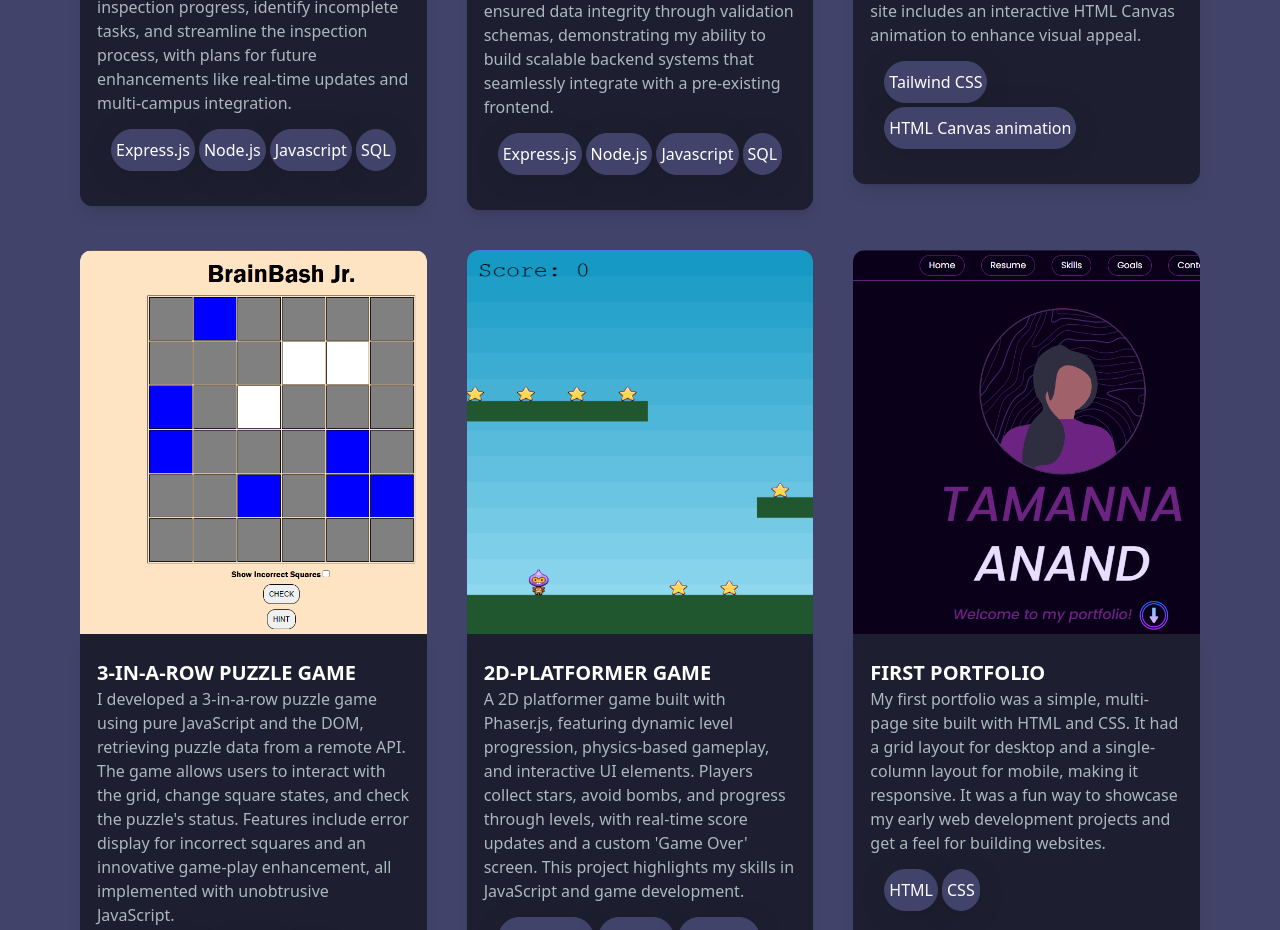
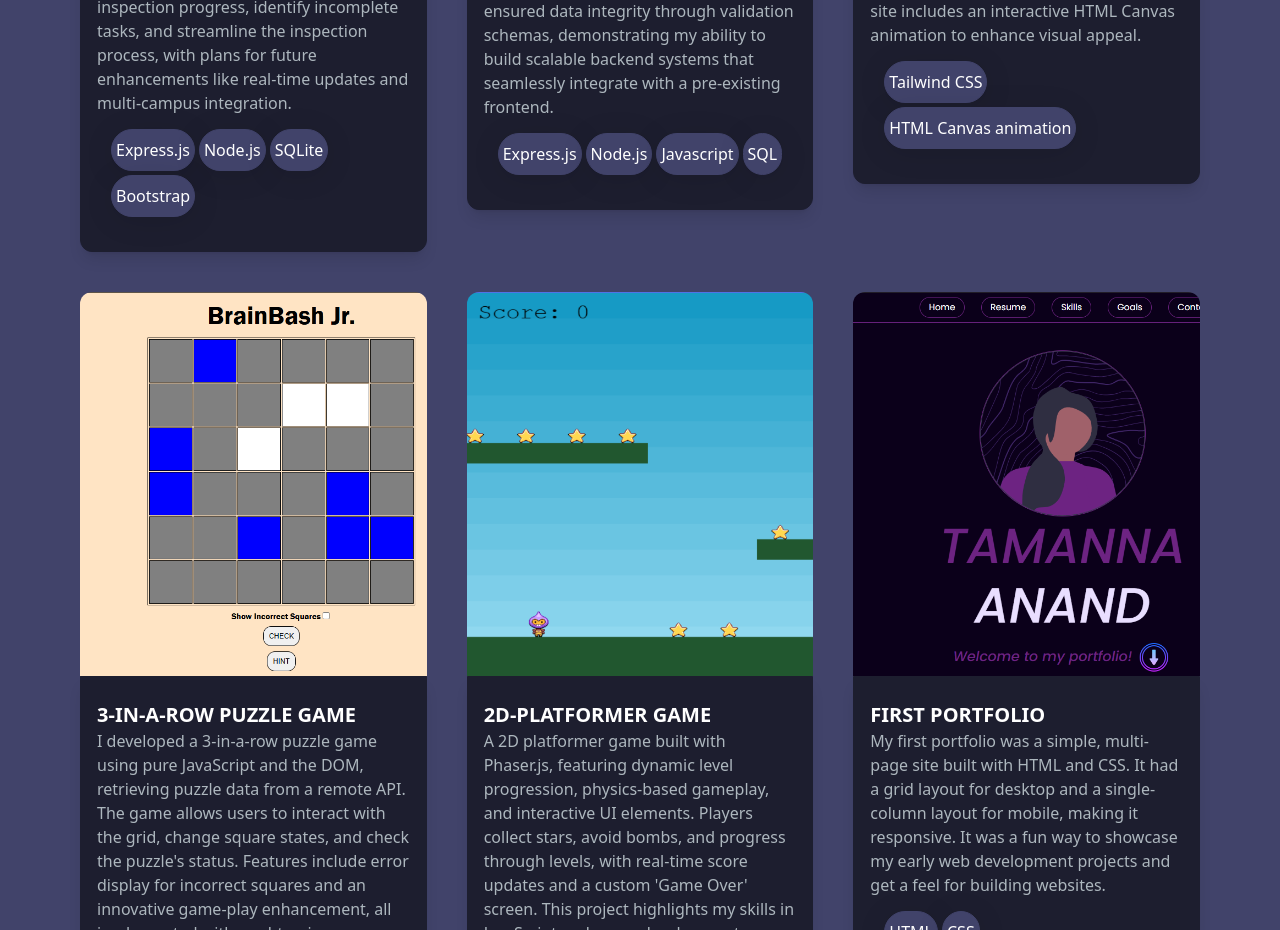
Before and after one commit to TamannaAnand/TamannaAnand.github.io, a Vue app: page / in a window 1280 px wide. Shown: the part 3100-4030 px from the top of the page. Built offline with nearby package versions, Linux system fonts and the light colour scheme.

Commit message:
Small fix

```diff
--- a/src/components/ProjectSection.vue
+++ b/src/components/ProjectSection.vue
@@ -92,7 +92,7 @@ const projects = ref([
     title: "SafeCampus Dashboard",
     description:
       "SafeCampus is a web-based application that simplifies campus safety inspections by offering real-time visibility into task completion through an intuitive dashboard. Principals can track inspection progress, identify incomplete tasks, and streamline the inspection process, with plans for future enhancements like real-time updates and multi-campus integration.",
-    technologies: ["Express.js", "Node.js", "Javascript", "SQL"],
+    technologies: ["Express.js", "Node.js", "SQLite", "Bootstrap"],
     gitURL: "https://github.com/TamannaAnand/HackathonProjectRepo",
     webURL: "https://safetysystem-testdeploy.onrender.com/",
   },
```
